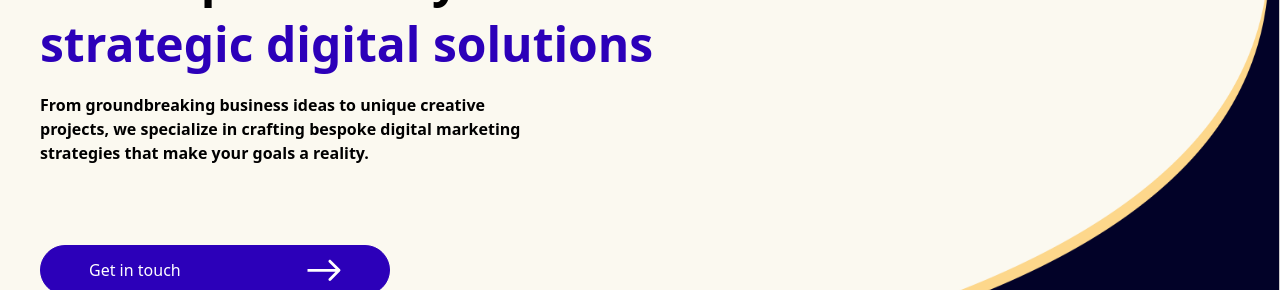
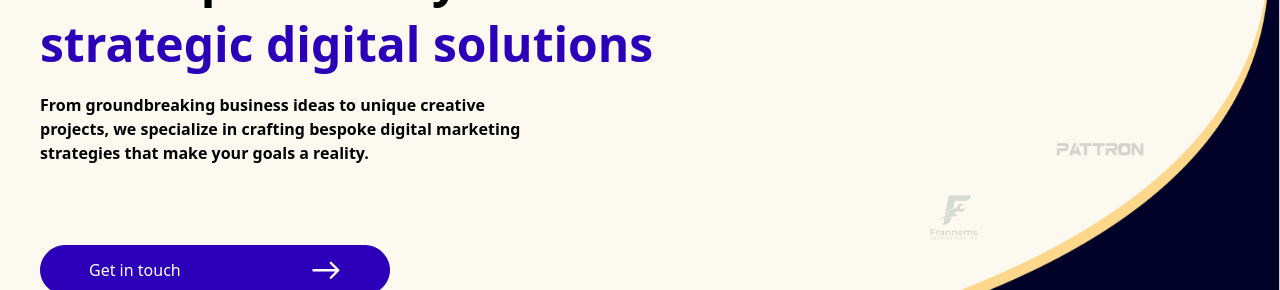
Before and after one commit to Perebonilado/keyvar-client, a Next.js app: page / in a window 1280 px wide. Shown: the part 360-650 px from the top of the page. Built offline with nearby package versions, Linux system fonts and the light colour scheme.

Commit message:
pattron and frannems logo

```diff
--- a/@modules/Home/Banner/Banner.tsx
+++ b/@modules/Home/Banner/Banner.tsx
@@ -3,11 +3,13 @@ import Container from "@/@shared/ui-components/Container";
 import ArrowRight from "@/icons/ArrowRight";
 import React, { FC } from "react";
 import styles from "./styles.module.css";
+import PattronImage from "../PattronImage";
+import FrannemsImage from "../FrannemsImage";
 
 const Banner: FC = () => {
   return (
     <section className={styles.banner}>
-      <Container>
+      <Container className="relative">
         <div className="flex flex-col justify-center w-full max-w-[800px] py-20">
           <h1 className="text-5xl max-md:text-3xl leading-snug font-bold">
             We help elevate your brand with{" "}
@@ -27,6 +29,8 @@ const Banner: FC = () => {
             endicon={<ArrowRight />}
           />
         </div>
+        <PattronImage />
+        <FrannemsImage />
       </Container>
     </section>
   );
--- /dev/null
+++ b/@modules/Home/FrannemsImage.tsx
@@ -0,0 +1,20 @@
+import Image from "next/image";
+import React, { FC } from "react";
+
+const FrannemsImage: FC = () => {
+  return (
+    <div className="absolute w-[50px] h-[50px] right-[300px] top-1/2 md:translate-y-[70px] max-md:top-full max-md:left-[180px]">
+      <div className="relative w-[50px] h-[50px]">
+        <Image
+          layout="fill"
+          objectFit="contain"
+          objectPosition="0% 100%"
+          src={"/assets/home/frannems.png"}
+          alt="Frannems"
+        />
+      </div>
+    </div>
+  );
+};
+
+export default FrannemsImage;
--- /dev/null
+++ b/@modules/Home/PattronImage.tsx
@@ -0,0 +1,20 @@
+import Image from "next/image";
+import React, { FC } from "react";
+
+const PattronImage: FC = () => {
+  return (
+    <div className="absolute w-[100px] h-[100px] right-[130px] top-1/2 -translate-y-1/2 max-md:top-full max-md:left-[40px]">
+      <div className="relative w-[100px] h-[100px]">
+        <Image
+          layout="fill"
+          objectFit="contain"
+          objectPosition="0% 100%"
+          src={"/assets/home/pattron.png"}
+          alt="Pattron"
+        />
+      </div>
+    </div>
+  );
+};
+
+export default PattronImage;
--- a/icons/ArrowRight.tsx
+++ b/icons/ArrowRight.tsx
@@ -3,8 +3,8 @@ import React, { FC } from "react";
 const ArrowRight: FC = () => {
   return (
     <svg
-      width="34"
-      height="22"
+      width="30"
+      height="18"
       viewBox="0 0 34 22"
       fill="none"
       xmlns="http://www.w3.org/2000/svg"
```
Also changed, not shown: public/assets/home/frannems.png (added), public/assets/home/pattron.png (added).
